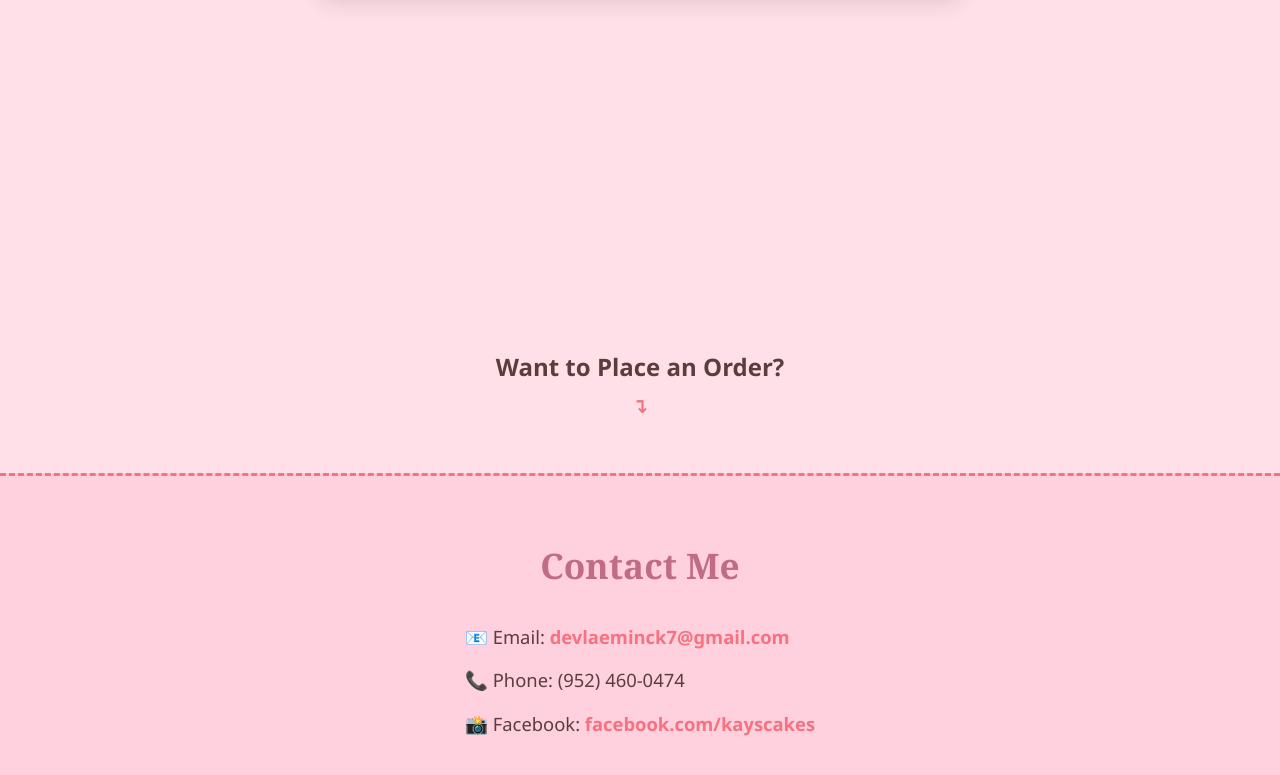
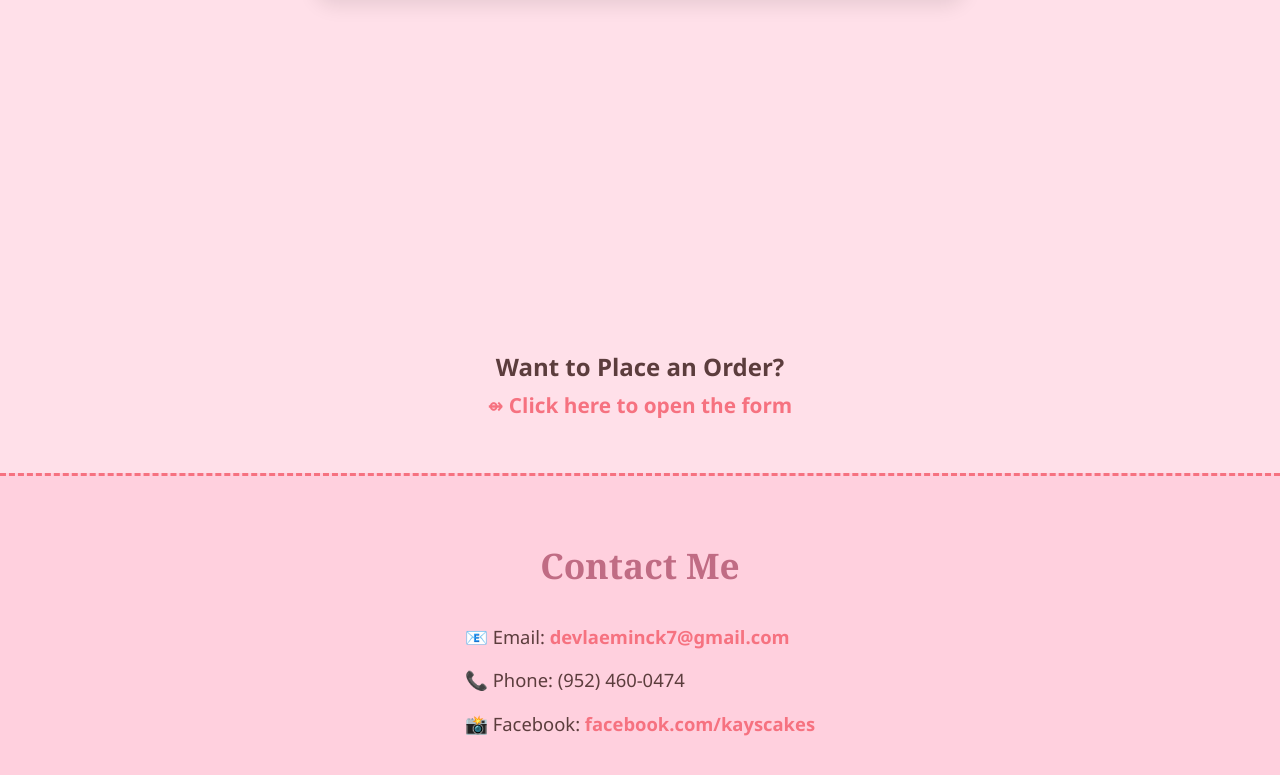
Before and after one commit to ematheson19/kayscakes, a plain HTML site: page index.html in a window 1280 px wide. Shown: the part 4194-4969 px from the top of the page. Drawn offline with nearby package versions, Linux system fonts and the light colour scheme.

Commit message:
html update

```diff
--- a/index.html
+++ b/index.html
@@ -112,7 +112,7 @@
 
     <section id="form-trigger" class="form-toggle">
         <h2>Want to Place an Order?</h2>
-        <p id="toggle-form" style="cursor: pointer;">&#x21B4;</p>
+        <p id="toggle-form" style="cursor: pointer;">⇴ Click here to open the form</p>
     </section>
 
     <section id="form" class="form-section">
```
